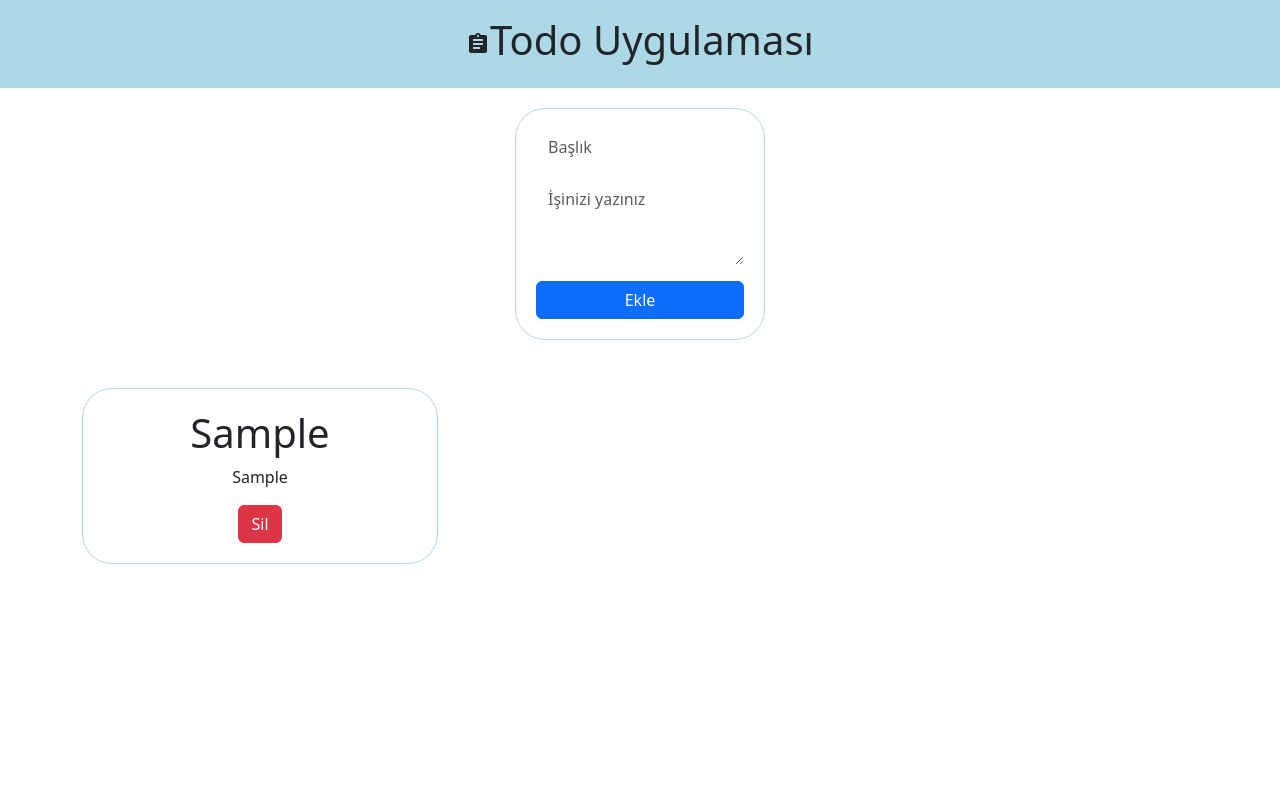
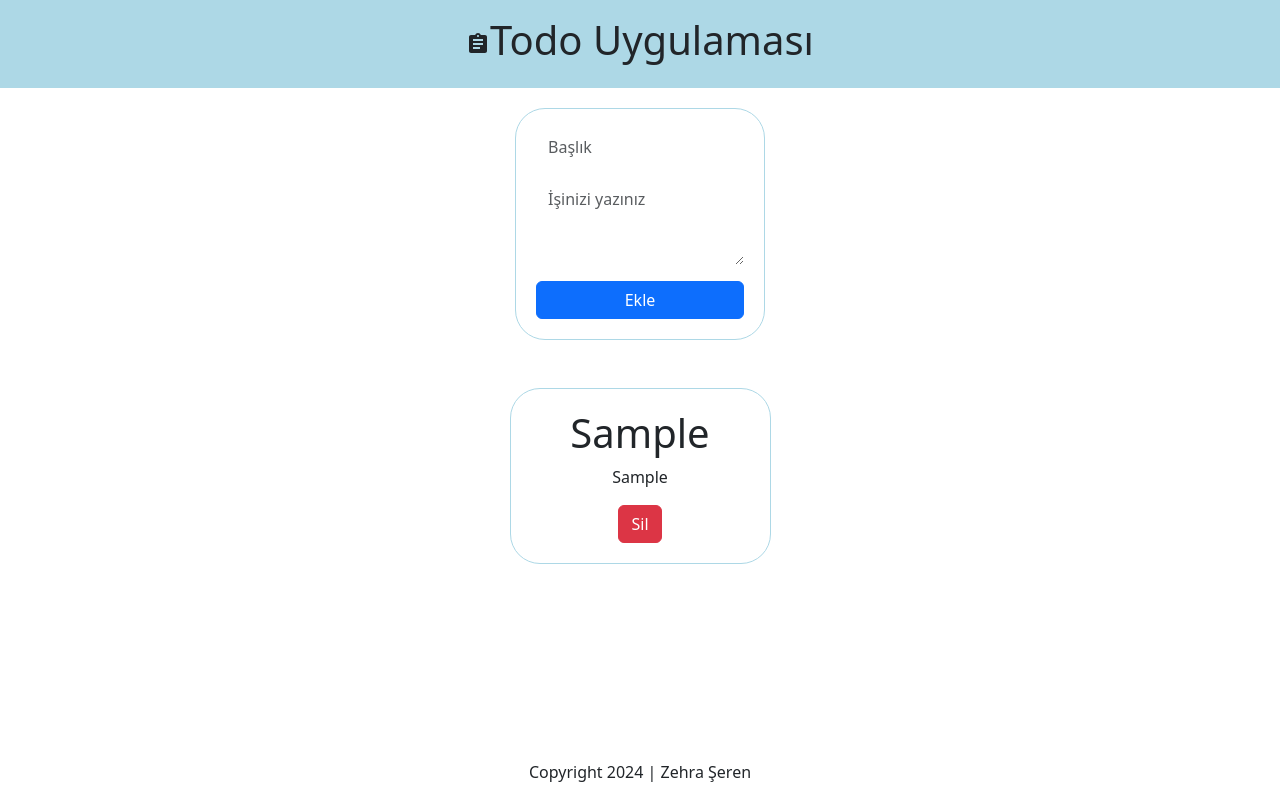
Before and after one commit to zehraseren/todoproject, a React (Create React App) app: page / in a window 1280 px wide. Both pictures are taken after typing "Sample", "Sample" into the empty fields and a click on the button "Ekle". Built offline with nearby package versions, Linux system fonts and the light colour scheme.

Commit message:
Footer content'i eklendi.

```diff
--- a/src/App.css
+++ b/src/App.css
@@ -11,6 +11,10 @@ body {
 header {
   background-color: lightblue;
   padding: 16px 32px;
+  display: flex;
+  justify-content: center;
+}
+.tasks {
   display: flex;
   justify-content: center;
 }
@@ -43,3 +47,10 @@ header {
   text-align: center;
   padding: 20px;
 }
+
+footer {
+  position: absolute;
+  bottom: 0;
+  left: 50%;
+  transform: translate(-50%, 0);
+}
--- a/src/App.js
+++ b/src/App.js
@@ -3,6 +3,7 @@ import CreateTask from "./CreateTask";
 import Header from "./Header";
 import { useState } from "react";
 import Task from "./Task";
+import Footer from "./Footer";
 
 function App() {
   const [tasks, setTasks] = useState([]);
@@ -25,7 +26,7 @@ function App() {
       <Header />
       <CreateTask onAdd={addTask} />
       <div className="container">
-        <div className="row my-5">
+        <div className="row my-5 tasks">
           {tasks.map((taskItem, index) => {
             return (
               <Task
@@ -39,6 +40,7 @@ function App() {
           })}
         </div>
       </div>
+      <Footer/>
     </div>
   );
 }
--- /dev/null
+++ b/src/Footer.jsx
@@ -0,0 +1,10 @@
+import React from "react";
+
+export default function Footer() {
+  const date = new Date();
+  return (
+    <footer>
+      <p>Copyright {date.getFullYear()} | Zehra Şeren</p>
+    </footer>
+  );
+}
--- a/src/Task.jsx
+++ b/src/Task.jsx
@@ -6,7 +6,7 @@ export default function Task(props) {
   };
 
   return (
-    <div className="col-md-4 mb-4">
+    <div className="col-md-3 mb-3 mx-3">
       <div className="contentDiv">
         <h1>{props.title}</h1>
         <p>{props.content}</p>
```
